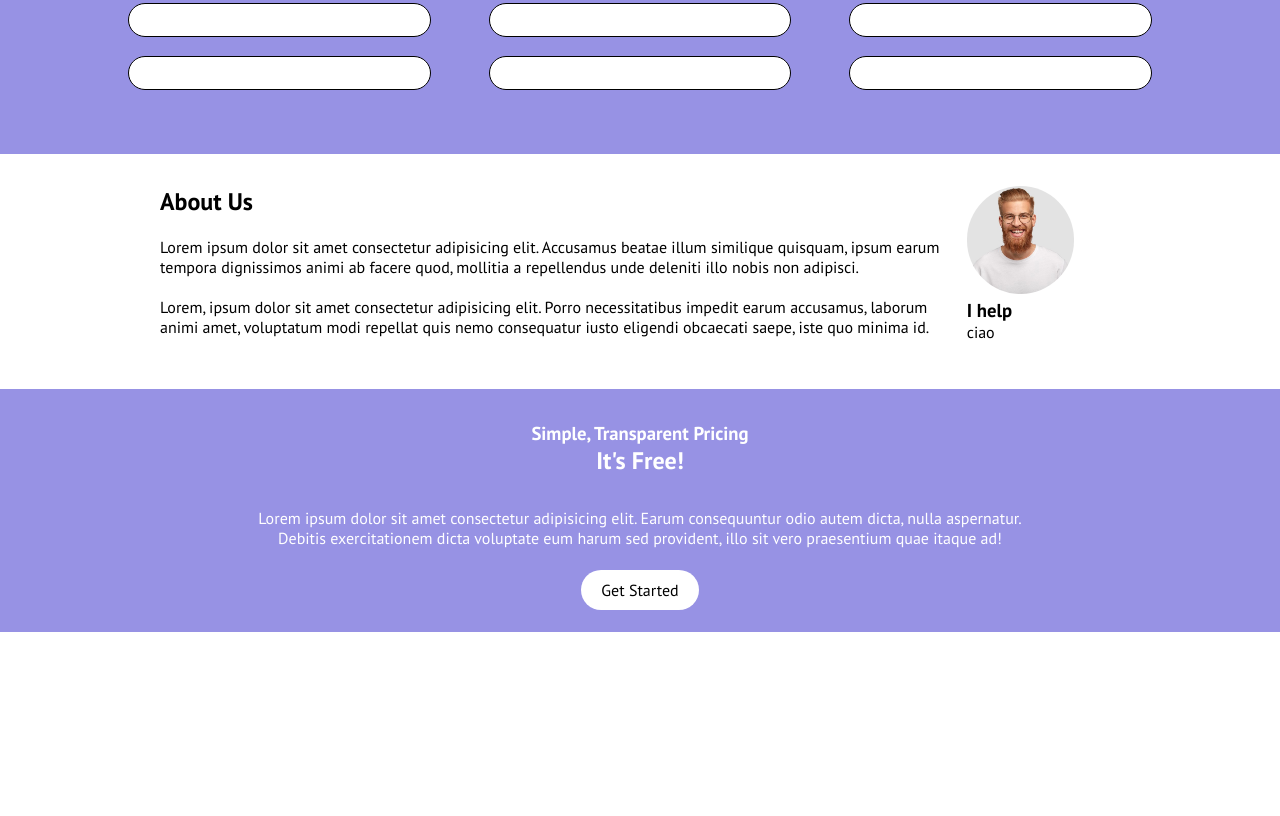
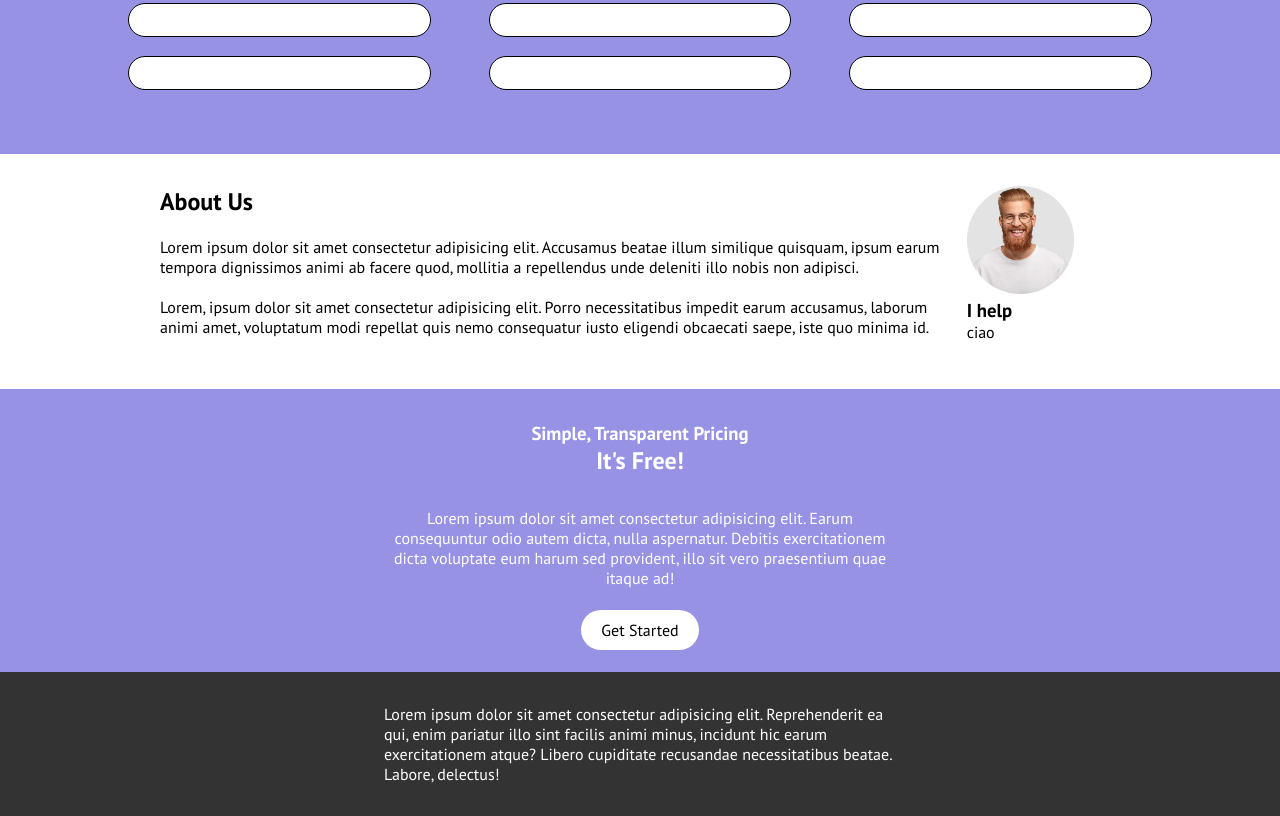
Before and after one commit to sabino-olivieri/htmlcss-responsive-layout, a plain HTML site: page index.html in a window 1280 px wide. Shown: the part 1963-2779 px from the top of the page. Before the commit the page ends 2595 px from the top, so only its background shows below. Drawn offline with Linux system fonts and the light colour scheme.

Commit message:
feat: footer structure completed

```diff
--- a/css/style.css
+++ b/css/style.css
@@ -89,7 +89,10 @@ body{
     color: black;
 }
 
-.black {}
+.black {
+    background-color: #333333;
+    color: white;
+}
 
 .pd-section {
     padding: 2em 0;
@@ -309,3 +312,31 @@ header nav {
     }
 
 }
+
+@media screen and (min-width: 992px) {
+
+    .get-started h3 {
+        width: 45%;
+    }
+
+    .get-started div.text-center {
+        width: 40%;
+    }
+
+}
+
+/* footer */
+
+@media screen and (min-width: 768px) {
+    footer .container {
+        width: 60%;
+    }
+
+}
+
+@media screen and (min-width: 992px) {
+    footer .container {
+        width: 40%;
+    }
+
+}
--- a/index.html
+++ b/index.html
@@ -177,8 +177,14 @@
     <!-- /get-started -->
 
     <!-- footer -->
-    <footer class="">
-
+    <footer class="pd-section black">
+        <div class="container">
+            <p>
+                Lorem ipsum dolor sit amet consectetur adipisicing elit. Reprehenderit ea qui, enim pariatur illo sint facilis
+                animi minus, incidunt hic earum exercitationem atque? Libero cupiditate recusandae necessitatibus beatae.
+                Labore, delectus!
+            </p>
+        </div>
     </footer>
     <!-- /footer -->
 
```
